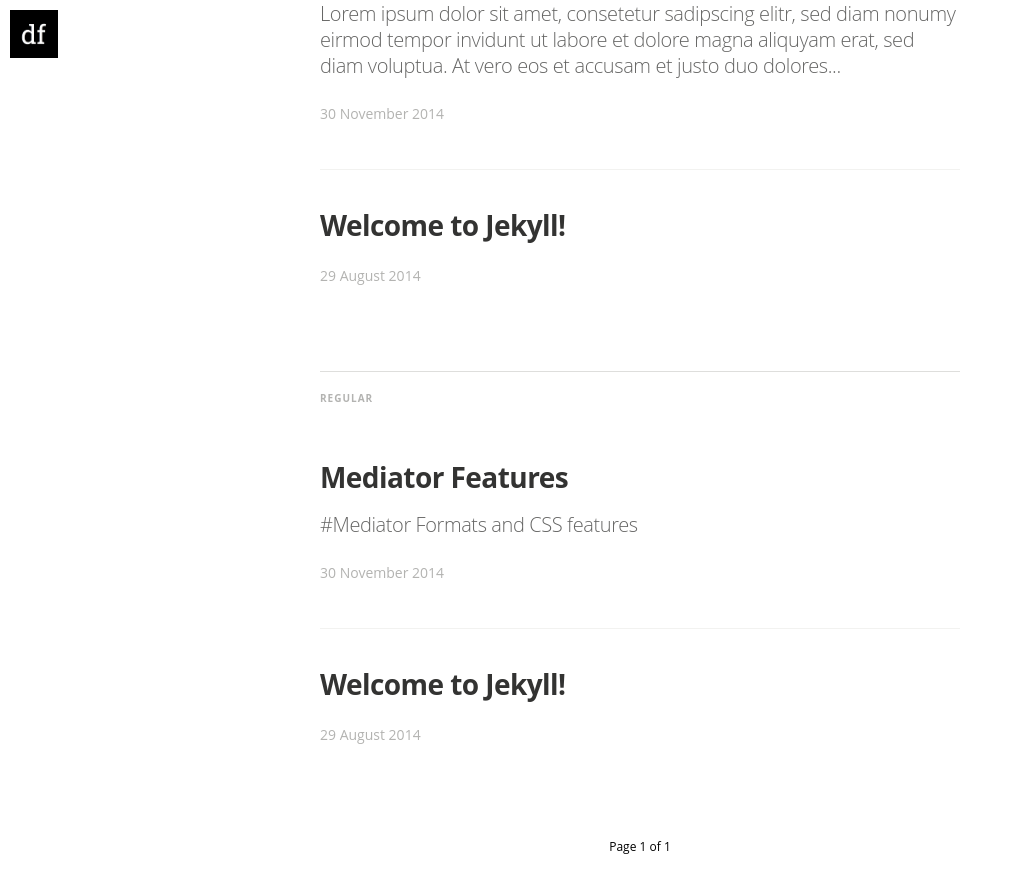
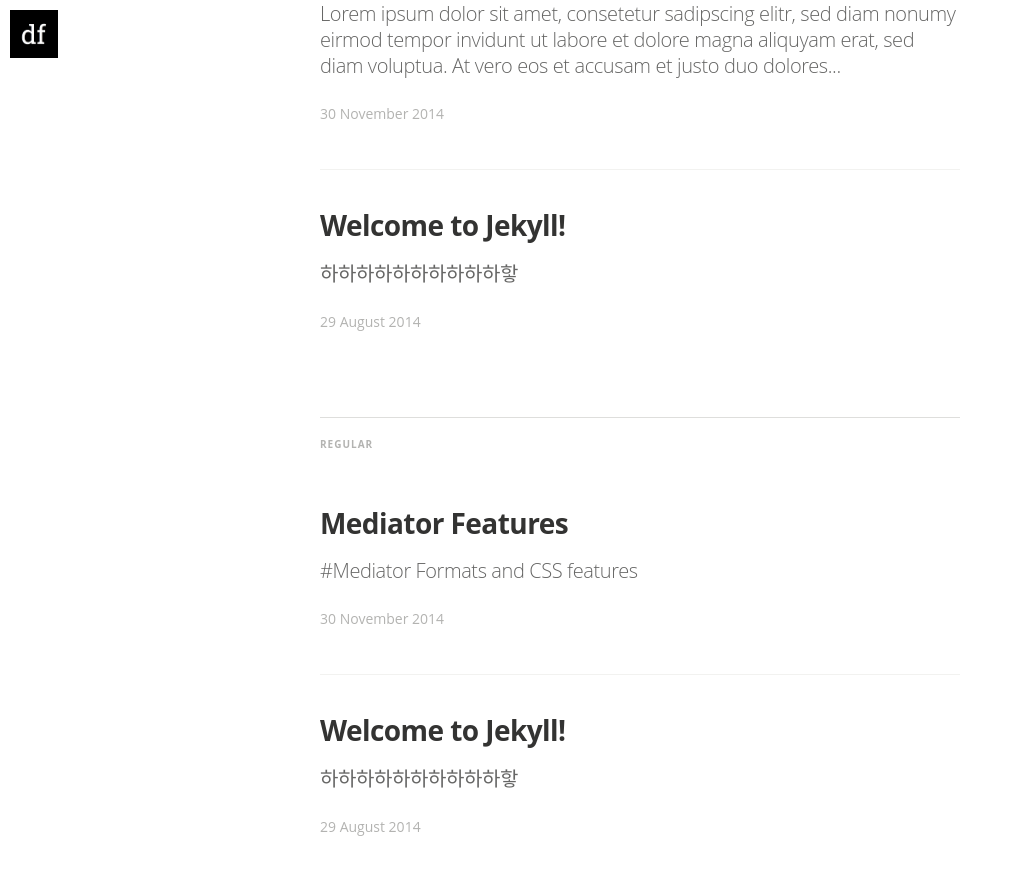
Before and after one commit to pss407/pss407.github.io, a Jekyll site: the page built from index.html, in a window 1280 px wide and 900 px high, scrolled down 904 px. Shown: the top 893 px of the window, without its empty margins (0-1013 px from the left). Built offline with Jekyll 4.4.1, drawn with Linux system fonts in a browser that asks for light colours; nearby versions of some CDN libraries; some web fonts are replaced; the list of posts is cut into pages by our own code.

Commit message:
Update 2014-08-29-welcome-to-jekyll.markdown

```diff
--- a/_posts/2014-08-29-welcome-to-jekyll.markdown
+++ b/_posts/2014-08-29-welcome-to-jekyll.markdown
@@ -6,3 +6,5 @@
 tags: featured
 image: /assets/article_images/2014-08-29-welcome-to-jekyll/desktop.JPG
 ---
+
+하하하하하하하하하하핳
```
